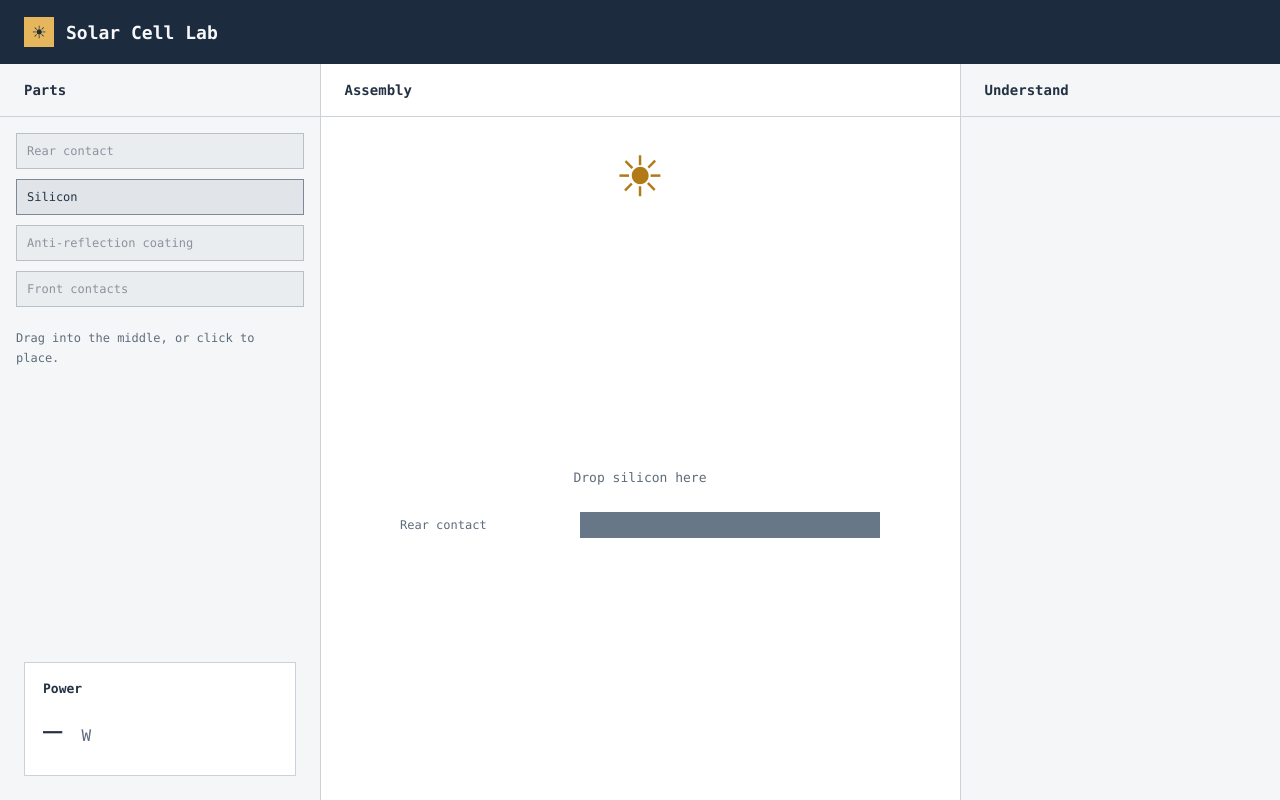
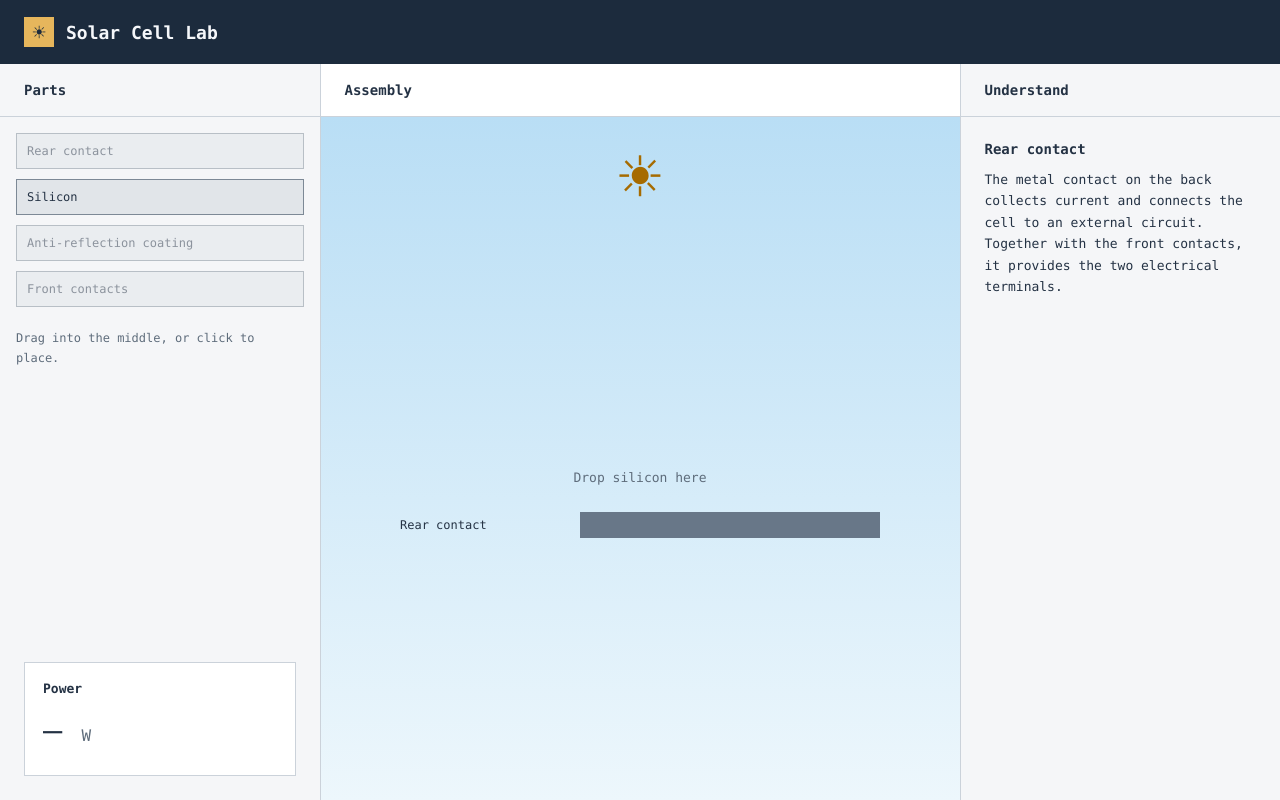
Before and after one commit to Nevetsgaming/Solarpanelsim, a React (Vite) app: page / in a window 1280 px wide. Both pictures are taken after a click on the button "Rear contact". Built offline with nearby package versions, Linux system fonts and the light colour scheme.

Commit message:
added light blue background and explanations

```diff
--- a/src/App.css
+++ b/src/App.css
@@ -30,14 +30,19 @@
 .part:disabled { opacity: .5; cursor: default; }
 .part:focus-visible { outline: 2px solid #315c89; outline-offset: 3px; }
 .part-hint { margin-top: 12px; color: var(--muted); font-size: 12px; }
-.assembly-area { position: relative; flex: 1; min-height: 440px; padding: 120px 16px 32px; display: grid; place-items: center; }
+.assembly-area { position: relative; flex: 1; min-height: 440px; padding: 120px 16px 32px; display: grid; place-items: center; background: linear-gradient(#b9def5, #edf7fc); }
 .assembly-status { width: 100%; text-align: center; color: var(--muted); font-size: 13px; }
 .assembly-hint { margin-bottom: 24px; }
-.assembly-sun { position: absolute; top: 24px; left: 50%; transform: translateX(-50%); color: #b17a16; font-size: 72px; line-height: 1; }
+.assembly-sun { position: absolute; top: 24px; left: 50%; transform: translateX(-50%); color: #a66b00; font-size: 72px; line-height: 1; }
 /* Reverse the visual order so each new layer sits on top of the previous one. */
 .cell-stack { display: flex; flex-direction: column-reverse; width: 100%; max-width: 480px; margin: auto; }
 .layer-row { display: grid; grid-template-columns: 180px minmax(0, 1fr); align-items: center; }
-.layer-label { padding-right: 16px; text-align: left; font-size: 12px; white-space: nowrap; }
+.layer-label { padding: 0 16px 0 0; text-align: left; font-size: 12px; white-space: nowrap; background: none; border: none; color: #243244; cursor: pointer; }
+.layer-label:hover { text-decoration: underline; }
+.layer-label:focus-visible { outline: 2px solid #315c89; outline-offset: 2px; }
+.part-explanation { padding: 24px; }
+.part-explanation h3 { font-size: 14px; margin-bottom: 12px; }
+.part-explanation p { font-size: 13px; }
 .cell-layer { min-height: 26px; }
 .rear-contact { background: #687788; color: #fff; }
 .silicon { min-height: 90px; background: #324f70; color: #fff; }
--- a/src/App.tsx
+++ b/src/App.tsx
@@ -8,8 +8,11 @@ import './App.css'
 // App arranges the page. Each panel owns its own content.
 function App() {
   const [placedPartCount, setPlacedPartCount] = useState(0)
+  const [selectedPartId, setSelectedPartId] = useState<string | null>(null)
 
   function placePart(partId: string) {
+    if (!parts.some((part) => part.id === partId)) return
+    setSelectedPartId(partId)
     // Only the next layer can be placed, so layers cannot be skipped or duplicated.
     setPlacedPartCount((count) => parts[count]?.id === partId ? count + 1 : count)
   }
@@ -23,8 +26,8 @@ function App() {
       <main>
         <div className="workspace">
           <DesignPanel placedPartCount={placedPartCount} onPlacePart={placePart} />
-          <CellVisualization placedPartCount={placedPartCount} onPlacePart={placePart} />
-          <LearningPanel />
+          <CellVisualization placedPartCount={placedPartCount} onPlacePart={placePart} onSelectPart={setSelectedPartId} />
+          <LearningPanel selectedPartId={selectedPartId} />
         </div>
       </main>
 
--- a/src/components/CellVisualization.tsx
+++ b/src/components/CellVisualization.tsx
@@ -4,9 +4,10 @@ import { parts } from '../parts'
 type CellVisualizationProps = {
   placedPartCount: number
   onPlacePart: (partId: string) => void
+  onSelectPart: (partId: string) => void
 }
 
-export default function CellVisualization({ placedPartCount, onPlacePart }: CellVisualizationProps) {
+export default function CellVisualization({ placedPartCount, onPlacePart, onSelectPart }: CellVisualizationProps) {
   return (
     <Panel id="visualization" title="Assembly">
       <div
@@ -27,7 +28,7 @@ export default function CellVisualization({ placedPartCount, onPlacePart }: Cell
           <div className="cell-stack">
             {parts.slice(0, placedPartCount).map((part) => (
               <div key={part.id} className="layer-row">
-                <span className="layer-label">{part.name}</span>
+                <button type="button" className="layer-label" onClick={() => onSelectPart(part.id)}>{part.name}</button>
                 <div className={`cell-layer ${part.id}`} aria-hidden="true" />
               </div>
             ))}
--- a/src/components/LearningPanel.tsx
+++ b/src/components/LearningPanel.tsx
@@ -1,5 +1,21 @@
 import Panel from './Panel'
+import { parts } from '../parts'
 
-export default function LearningPanel() {
-  return <Panel id="learning" title="Understand" />
+type LearningPanelProps = {
+  selectedPartId: string | null
 }
+
+export default function LearningPanel({ selectedPartId }: LearningPanelProps) {
+  const selectedPart = parts.find((part) => part.id === selectedPartId)
+
+  return (
+    <Panel id="learning" title="Understand">
+      {selectedPart?.description && (
+        <div className="part-explanation">
+          <h3>{selectedPart.name}</h3>
+          <p>{selectedPart.description}</p>
+        </div>
+      )}
+    </Panel>
+  )
+}
--- a/src/parts.ts
+++ b/src/parts.ts
@@ -1,7 +1,16 @@
 // Assembly order, from the bottom of the cell to the top.
 export const parts = [
-  { id: 'rear-contact', name: 'Rear contact' },
-  { id: 'silicon', name: 'Silicon' },
-  { id: 'coating', name: 'Anti-reflection coating' },
-  { id: 'front-contacts', name: 'Front contacts' },
+  {
+    id: 'rear-contact', name: 'Rear contact',
+    description: 'The metal contact on the back collects current and connects the cell to an external circuit. Together with the front contacts, it provides the two electrical terminals.',
+  },
+  { id: 'silicon', name: 'Silicon', description: '' },
+  {
+    id: 'coating', name: 'Anti-reflection coating',
+    description: 'This thin optical layer reduces the light reflected from the front surface, allowing more light to enter the silicon.',
+  },
+  {
+    id: 'front-contacts', name: 'Front contacts',
+    description: 'Metal fingers collect current and carry it to larger busbars. Wider fingers reduce electrical resistance, but also block more incoming light.',
+  },
 ]
```
